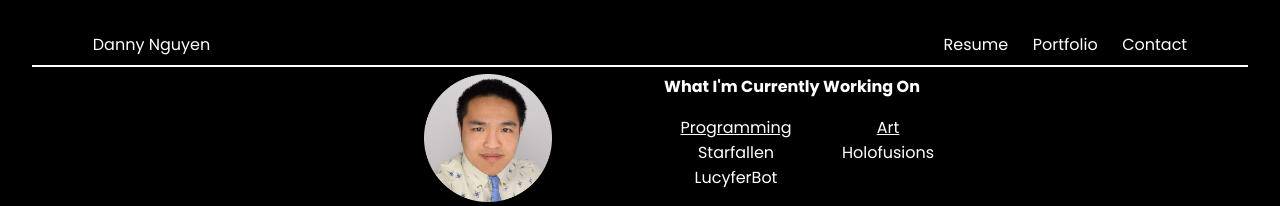
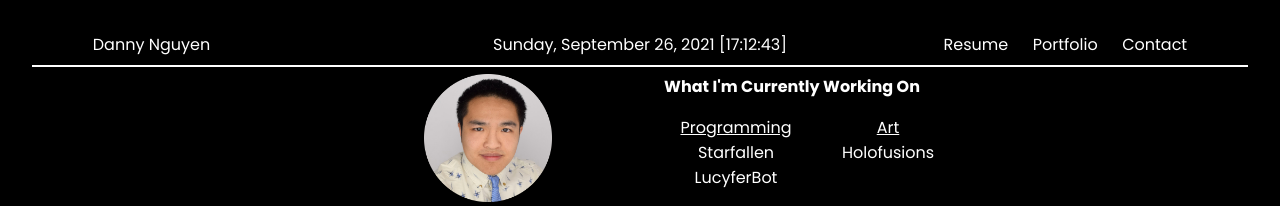
Before and after one commit to Bam6561/bam6561.github.io, a plain HTML site: page index.html in a window 1280 px wide. Shown: the top 206 px of the page. Drawn offline with Linux system fonts and the light colour scheme.

Commit message:
Added time & date to middle of header

```diff
--- a/index.html
+++ b/index.html
@@ -4,10 +4,12 @@
 		<link rel="stylesheet" href="style.css">
 		<title>Danny Nguyen</title>
 	</head>
-	<bodyMainContainer>
+	<body>
 		<div class="headerContainer">
 			<div class="headerBoxL">
 				 <a href="index.html">Danny Nguyen</a>
+			</div>
+			<div id="headerBoxC">
 			</div>
 			<div class="headerBoxR">
 				<a href="documents/resume.pdf" target="_blank">Resume</a> &emsp;
@@ -147,5 +149,32 @@
 				</span>
 			</div>
 		</div>
-	</bodyMainContainer>
+	</body>
 </html>
+
+<script type="text/javascript">
+	var today = new Date();
+	var day = today.getDay();
+	var month = today.getMonth();
+	var monthDay = today.getDate();
+	var year = today.getFullYear();
+	var months = ["January","February","March","April","May","June","July","August","September","October","November","December"];
+	var days = ["Sunday","Monday","Tuesday","Wednesday ","Thursday","Friday","Saturday"];
+	if(today.getHours()<10){
+		var hour = "0"+today.getHours();
+	} else {
+		var hour = today.getHours();
+	}
+	if(today.getMinutes()<10){
+		var minute = "0"+today.getMinutes();
+	} else {
+		var minute = today.getMinutes();
+	}
+	if(today.getSeconds()<10){
+		var second = "0"+today.Seconds();
+	} else {
+		var second = today.getSeconds();
+	}
+	var dateTime = days[day]+", "+months[month]+" "+monthDay+", "+year+" ["+hour+":"+minute+":"+second+"]";
+	document.getElementById("headerBoxC").innerHTML = dateTime;
+</script>
--- a/style.css
+++ b/style.css
@@ -37,6 +37,9 @@ img:hover{
 .headerBoxL{
 	padding-left:5%;
 	text-align:left;
+}
+#headerBoxC{
+	text-align:center;
 }
 .headerBoxR{
 	padding-right:5%;
```
